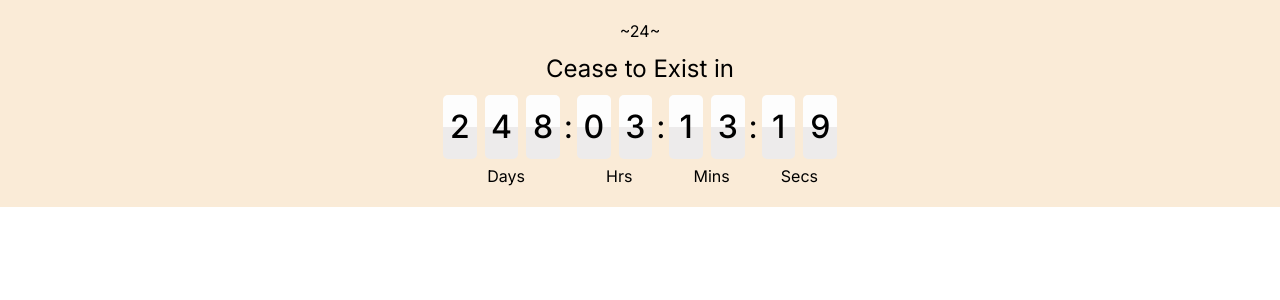
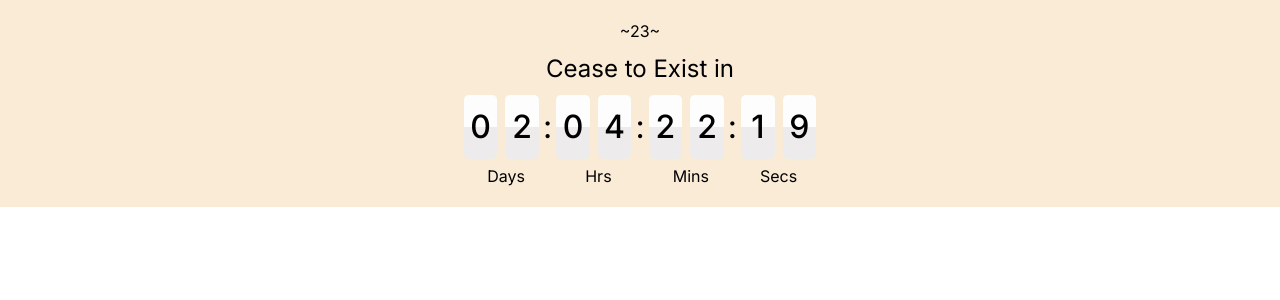
Before and after one commit to phi-404/phi, a Next.js app: page / in a window 1280 px wide. Shown: the top 300 px of the page. Built offline with nearby package versions, Linux system fonts and the light colour scheme.

Commit message:
corrected typos and 00 condition

```diff
--- a/app/page.tsx
+++ b/app/page.tsx
@@ -1,15 +1,33 @@
 import CountdownTimer from "@/components/CountdownTimer";
 import styles from "./page.module.css";
 
-const currYear = new Date().getFullYear()
-const countdownDate = new Date(currYear+1,3,1)
-countdownDate.setTime(countdownDate.getTime() - 330 * 60000);
+
+const [year,month,day,hours,minutes,seconds,ms] = [2000,6,29,1,9,0,0]
+const initialLvl = new Date(year,month,day,hours,minutes,seconds,ms)
+initialLvl.setTime(initialLvl.getTime() - 330 * 60000);
+
+
 export default function Home() {
+  const calculateCountDown = ():[Date,number] =>{
+      const currDatetime = new Date()
+      currDatetime.setTime(currDatetime.getTime() - 330 * 60000);
+      const currYear = currDatetime.getFullYear()
+
+      let countdownDate = new Date(currYear,month,day,hours,minutes,seconds,ms)
+      countdownDate.setTime(countdownDate.getTime() - 330 * 60000);
+
+      if(countdownDate < currDatetime){
+        countdownDate = new Date(currYear+1,month,day,hours,minutes,seconds,ms)
+        countdownDate.setTime(countdownDate.getTime() - 330 * 60000);
+      }
+      const lvl = new Date(currDatetime.getTime() - initialLvl.getTime()).getFullYear() - 1970
+      return [countdownDate,lvl]
+  }
   return (
     <main className={styles.main}>
         <CountdownTimer
-          deadline={countdownDate}
-          lvl={currYear-2000}
+          deadline={calculateCountDown()[0]}
+          lvl={calculateCountDown()[1]}
           title={'Cease to Exist in '}
         />
     </main>
--- a/components/CountdownTimer/index.tsx
+++ b/components/CountdownTimer/index.tsx
@@ -16,7 +16,7 @@ interface CountdownTimeLeft {
     secs?: number;
 }
 
-const INITIAL_TIME_LEFT = { days: 0, hr: 0, mins: 0, secs: 0 };
+const INITIAL_TIME_LEFT = { days: 0, hrs: 0, mins: 0, secs: 0 };
 
 function CountdownTimer({ deadline, title, lvl }: CountdownTimerProps) {
     const [timeLeft, setTimeLeft] =
@@ -37,13 +37,16 @@ function CountdownTimer({ deadline, title, lvl }: CountdownTimerProps) {
         let currentDate = new Date();
         let difference = deadline.getTime() - currentDate.getTime();
 
-        if (difference > 0) {
+        if (difference >= 0) {
             timeLeft = {
                 days: Math.floor(difference / (1000 * 60 * 60 * 24)),
                 hrs: Math.floor((difference / (1000 * 60 * 60)) % 24),
                 mins: Math.floor((difference / 1000 / 60) % 60),
                 secs: Math.floor((difference / 1000) % 60),
             };
+        }
+        else{
+            window.location.reload()
         }
 
         return timeLeft;
```
